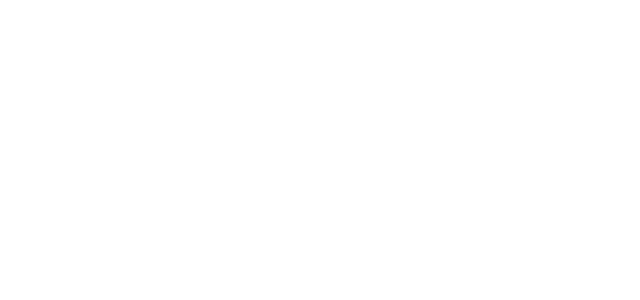
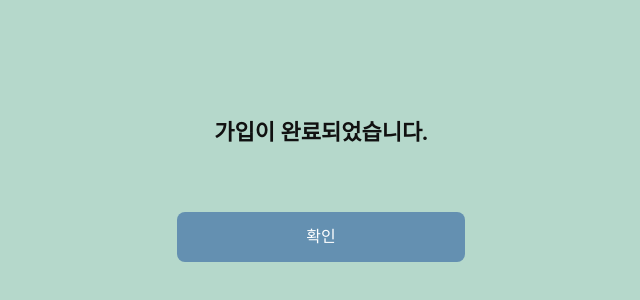
Before and after one commit to Sungkyul/youkidsServer, a React (Create React App) app in the folder src/main/frontend/: page /Join_Done in a window 1280 px wide. Before the commit this address had no page. Shown: the part 210-510 px from the top of the page, without its empty margins (319-959 px from the left). Built offline with nearby package versions, Linux system fonts and the light colour scheme.

Commit message:
로그인화면연결

```diff
--- a/src/main/frontend/src/App.tsx
+++ b/src/main/frontend/src/App.tsx
@@ -9,6 +9,7 @@ import Join_PW from "./pages/Join_PW";
 import Join_Name from "./pages/Join_Name";
 import Join_Profile from "./pages/Join_Profile";
 import Join_Face from "./pages/Join_Face";
+import Join_Done from "./pages/Join_Done";
 import Home from "./pages/Home";
 import Search from "./pages/Search";
 import Noti from "./pages/Noti";
@@ -31,6 +32,7 @@ function App() {
           <Route path="/Join_Name" element={<Join_Name />} />
           <Route path="/Join_Profile" element={<Join_Profile />} />
           <Route path="/Join_Face" element={<Join_Face />} />
+          <Route path="/Join_Done" element={<Join_Done />} />
           <Route path="/Home" element={<Home />} />
           <Route path="/Search" element={<Search />} />
           <Route path="/Noti" element={<Noti />} />
--- /dev/null
+++ b/src/main/frontend/src/pages/Join_Done.tsx
@@ -0,0 +1,32 @@
+import React from "react";
+import { useNavigate } from "react-router-dom";
+
+function Join_Done() {
+  const navigate = useNavigate();
+
+  const handleConfirmation = () => {
+    // '확인' 버튼을 클릭하면 Login로 이동
+    navigate("/Login");
+  };
+
+  return (
+    <div className="w-full h-screen flex items-center justify-center bg-emerald-200">
+      <div className="mb-16">
+        <div className="my-16 text-center text-neutral-900 text-[22px] font-semibold font-['Pretendard'] leading-snug">
+          가입이 완료되었습니다.
+        </div>
+
+        <button
+          onClick={handleConfirmation}
+          className="flex items-center justify-center w-72 h-[50px] bg-slate-500 rounded-lg"
+        >
+          <div className="text-center text-white text-base font-normal font-['Pretendard'] leading-snug">
+            확인
+          </div>
+        </button>
+      </div>
+    </div>
+  );
+}
+
+export default Join_Done;
--- a/src/main/frontend/src/pages/Join_Face.tsx
+++ b/src/main/frontend/src/pages/Join_Face.tsx
@@ -1,7 +1,15 @@
 import React from "react";
+import { useNavigate } from "react-router-dom";
 import light from "../assets/light.svg";
 
 function Join_Face() {
+  const navigate = useNavigate();
+
+  const handleConfirmation = () => {
+    // '확인' 버튼을 클릭하면 Join_Done로 이동
+    navigate("/Join_Done");
+  };
+
   return (
     <div className="w-full h-screen flex items-center justify-center bg-emerald-200">
       <div className="mb-16">
@@ -41,7 +49,10 @@ function Join_Face() {
           </div>
         </div>
 
-        <button className="flex items-center justify-center w-72 h-[50px] bg-slate-500 rounded-lg">
+        <button
+          onClick={handleConfirmation}
+          className="flex items-center justify-center w-72 h-[50px] bg-slate-500 rounded-lg"
+        >
           <div className="text-center text-white text-base font-normal font-['Pretendard'] leading-snug">
             등록
           </div>
--- a/src/main/frontend/src/pages/Join_Name.tsx
+++ b/src/main/frontend/src/pages/Join_Name.tsx
@@ -1,6 +1,14 @@
 import React from "react";
+import { useNavigate } from "react-router-dom";
 
 function Join_Name() {
+  const navigate = useNavigate();
+
+  const handleConfirmation = () => {
+    // '확인' 버튼을 클릭하면 Join_Profile로 이동
+    navigate("/Join_Profile");
+  };
+
   return (
     <div className="w-full h-screen flex items-center justify-center bg-emerald-200">
       <div className="mb-16">
@@ -20,7 +28,10 @@ function Join_Name() {
             placeholder="이름을 입력하세요."
           />
         </div>
-        <button className="flex items-center justify-center w-72 h-[50px] bg-slate-500 rounded-lg">
+        <button
+          onClick={handleConfirmation}
+          className="flex items-center justify-center w-72 h-[50px] bg-slate-500 rounded-lg"
+        >
           <div className="text-center text-white text-base font-normal font-['Pretendard'] leading-snug">
             확인
           </div>
--- a/src/main/frontend/src/pages/Join_PW.tsx
+++ b/src/main/frontend/src/pages/Join_PW.tsx
@@ -34,7 +34,7 @@ function Join_PW() {
   const navigate = useNavigate();
 
   const handleConfirmation = () => {
-    // '확인' 버튼을 클릭하면 Join_PW로 이동
+    // '확인' 버튼을 클릭하면 Join_Name로 이동
     navigate("/Join_Name");
   };
   return (
--- a/src/main/frontend/src/pages/Join_Profile.tsx
+++ b/src/main/frontend/src/pages/Join_Profile.tsx
@@ -1,6 +1,14 @@
 import React from "react";
+import { useNavigate } from "react-router-dom";
 
 function Join_Profile() {
+  const navigate = useNavigate();
+
+  const handleConfirmation = () => {
+    // '확인' 버튼을 클릭하면 Join_Face로 이동
+    navigate("/Join_Face");
+  };
+
   return (
     <div className="w-full h-screen flex items-center justify-center bg-emerald-200">
       <div className="mb-16">
@@ -27,7 +35,10 @@ function Join_Profile() {
           </div>
         </div>
 
-        <button className="flex items-center justify-center w-72 h-[50px] bg-slate-500 rounded-lg">
+        <button
+          onClick={handleConfirmation}
+          className="flex items-center justify-center w-72 h-[50px] bg-slate-500 rounded-lg"
+        >
           <div className="text-center text-white text-base font-normal font-['Pretendard'] leading-snug">
             등록
           </div>
--- a/src/main/frontend/src/pages/Login.tsx
+++ b/src/main/frontend/src/pages/Login.tsx
@@ -1,6 +1,14 @@
 import React from "react";
+import { useNavigate } from "react-router-dom";
 
 function Login() {
+  const navigate = useNavigate();
+
+  const handleConfirmation = () => {
+    // '회원가입' 버튼을 클릭하면 Join_ID로 이동
+    navigate("/Join_ID");
+  };
+
   return (
     <div className="w-full h-screen flex items-center justify-center bg-emerald-200">
       <div className="mb-16">
@@ -27,7 +35,10 @@ function Login() {
           </div>
         </button>
         <div className="flex items-center justify-center">
-          <button className="my-4 text-center text-neutral-500 text-sm font-normal font-['Pretendard'] leading-snug">
+          <button
+            onClick={handleConfirmation}
+            className="my-4 text-center text-neutral-500 text-sm font-normal font-['Pretendard'] leading-snug"
+          >
             회원가입
           </button>
           <span className="mx-2 text-center text-neutral-500 text-sm font-normal font-['Pretendard'] leading-snug">
```
